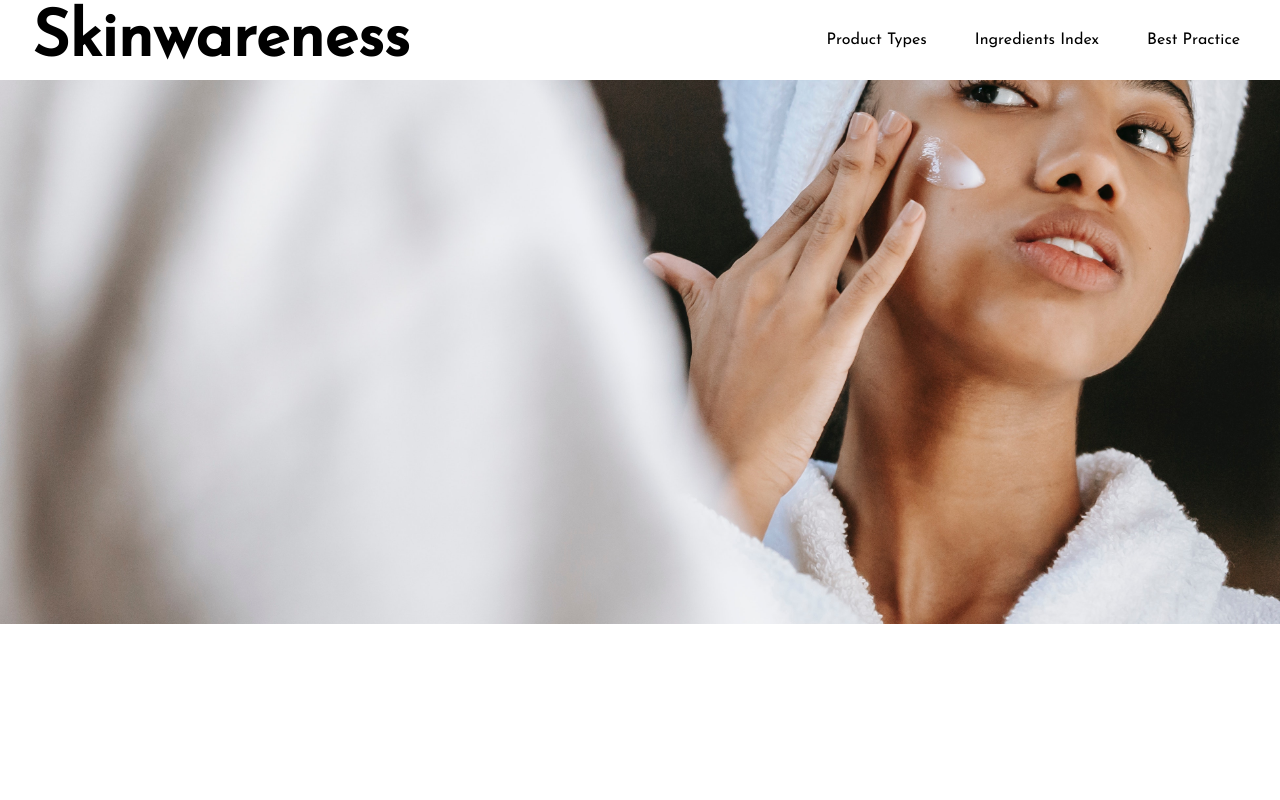
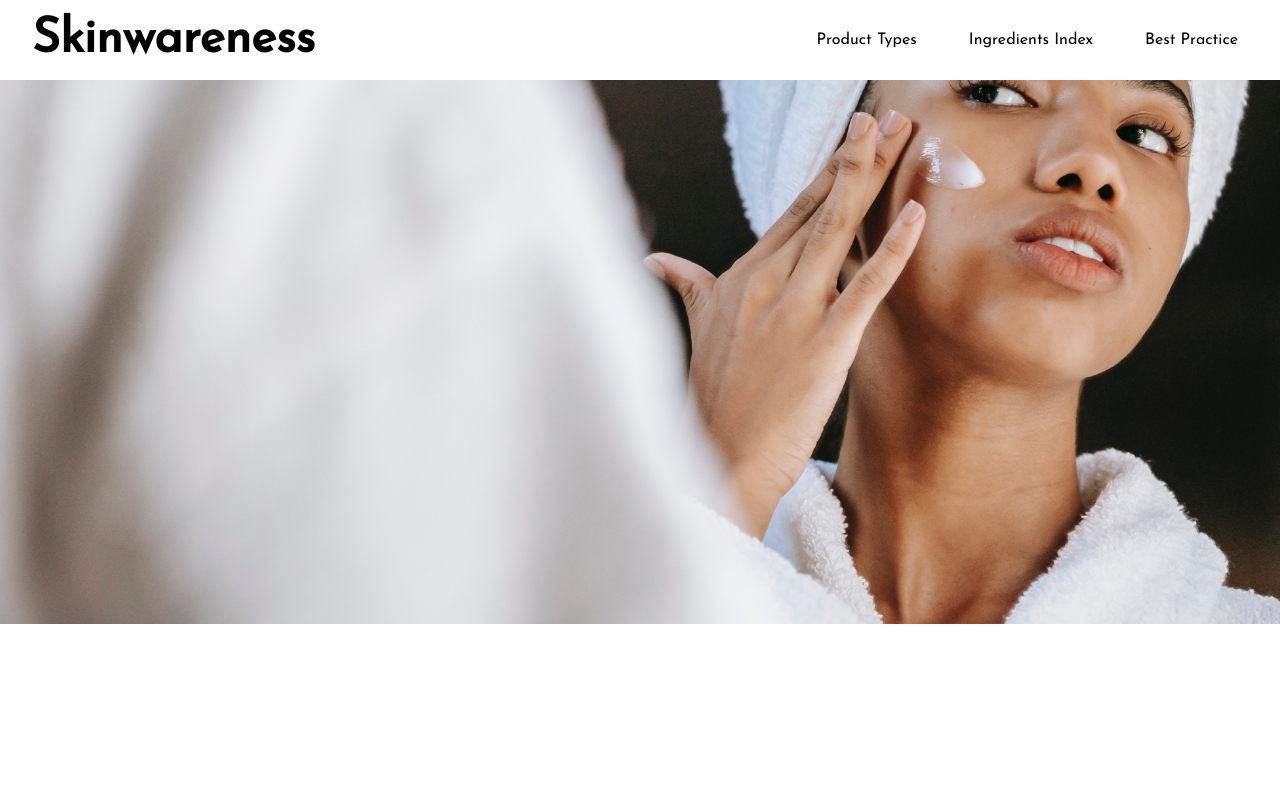
Before and after one commit to Simiine/CI-Project-1, a plain HTML site: page index.html in a window 1280 px wide. Shown: the top 800 px of the page. Drawn offline with Linux system fonts and the light colour scheme.

```diff
--- a/assets/css/style.css
+++ b/assets/css/style.css
@@ -19,7 +19,7 @@
 
 #logo {
     float: left;
-    font-size: 4rem;
+    font-size: 3rem;
     margin-left: 2rem;
 }
 
@@ -31,7 +31,7 @@
 }
 
 #menu, #logo {
-    line-height: 5rem;
+    line-height: 80px;
 }
 
 #menu li {
@@ -43,7 +43,7 @@
 #menu a {
     text-decoration: none;
     color: inherit;
-    padding: 0.5rem;
+    padding: 10px;
 
 }
 
```
